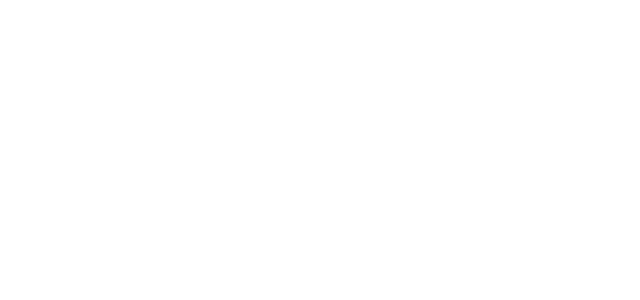
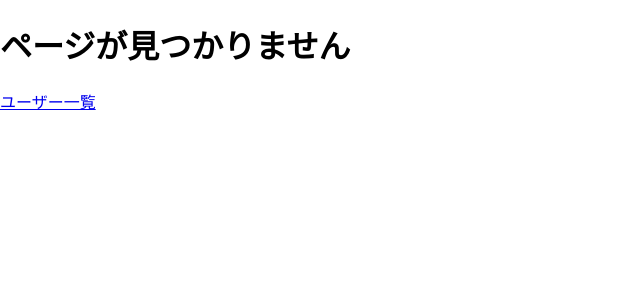
Before and after one commit to daichi0918/EHmanager, a React (Create React App) app in the folder frontend/app/: page / in a window 1280 px wide. Shown: the top 300 px of the page, without its empty margins (0-640 px from the left). Built offline with nearby package versions, Linux system fonts and the light colour scheme.

Commit message:
Page404の追加

```diff
--- /dev/null
+++ b/frontend/app/src/Page404.jsx
@@ -0,0 +1,10 @@
+import { Link } from "react-router-dom"
+
+export const Page404 = () => {
+  return (
+    <div>
+      <h1>ページが見つかりません</h1>
+      <Link to="/users">ユーザー一覧</Link>
+    </div>
+  )
+}
--- a/frontend/app/src/containers/Lists.jsx
+++ b/frontend/app/src/containers/Lists.jsx
@@ -41,13 +41,7 @@
       })
   }, [])
 
-  const url = useLocation();
-
-  const path = url.pathname
-
-  const path_array = path.match(/\/users\/(.*)\/lists/);
-
-  const user_id = path_array[1]
+  const { usersId } = useParams();
 
   return (
     <Fragment>
@@ -66,7 +60,7 @@
             </div>
           )
       }
-      <FormDialog user_id={user_id} />
+      <FormDialog user_id={usersId} />
     </Fragment >
   )
 })
--- a/frontend/app/src/router/Router.jsx
+++ b/frontend/app/src/router/Router.jsx
@@ -6,6 +6,8 @@
 
 import { Users } from '../containers/Users.jsx';
 import { Lists } from '../containers/Lists.jsx';
+import { Page404 } from '../../src/Page404.jsx'
+
 
 export const Router = () => {
   return (
@@ -30,6 +32,25 @@
           />
         }
       />
+      <Route path="*">
+        <Page404 />
+      </Route>
     </Switch>
+    // <Route
+    //   path="/users"
+    //   render={({ match }) => (
+    //     <Switch>
+    //       <Route exact path="/users">
+    //         <Users />
+    //       </Route>
+    //       <Route exact path="users/:usersId/lists">
+    //         <Lists
+    //           match={match}
+    //         />
+    //       </Route>
+    //     </Switch>
+
+    //   )} />
+
   )
 }
```
